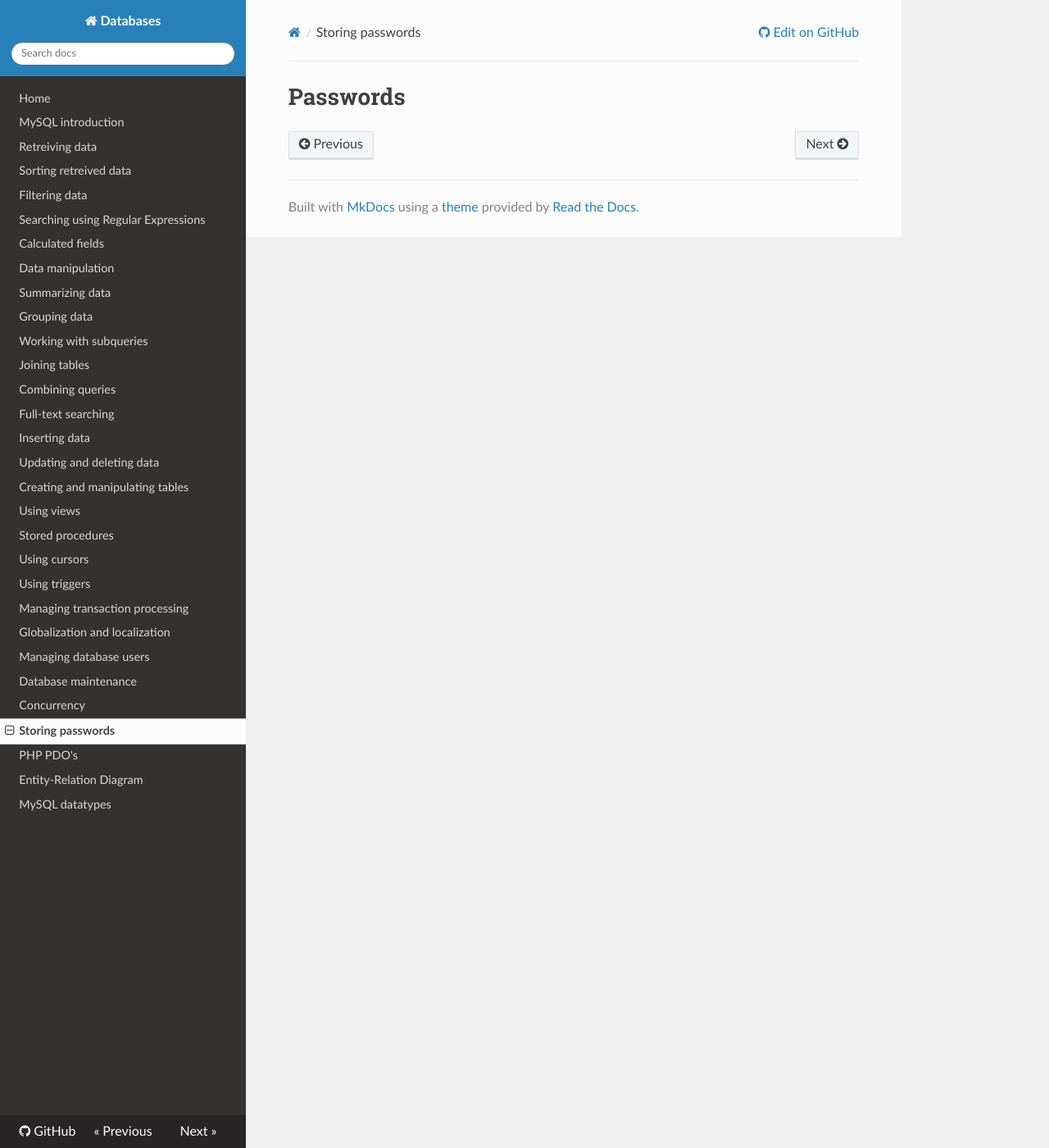
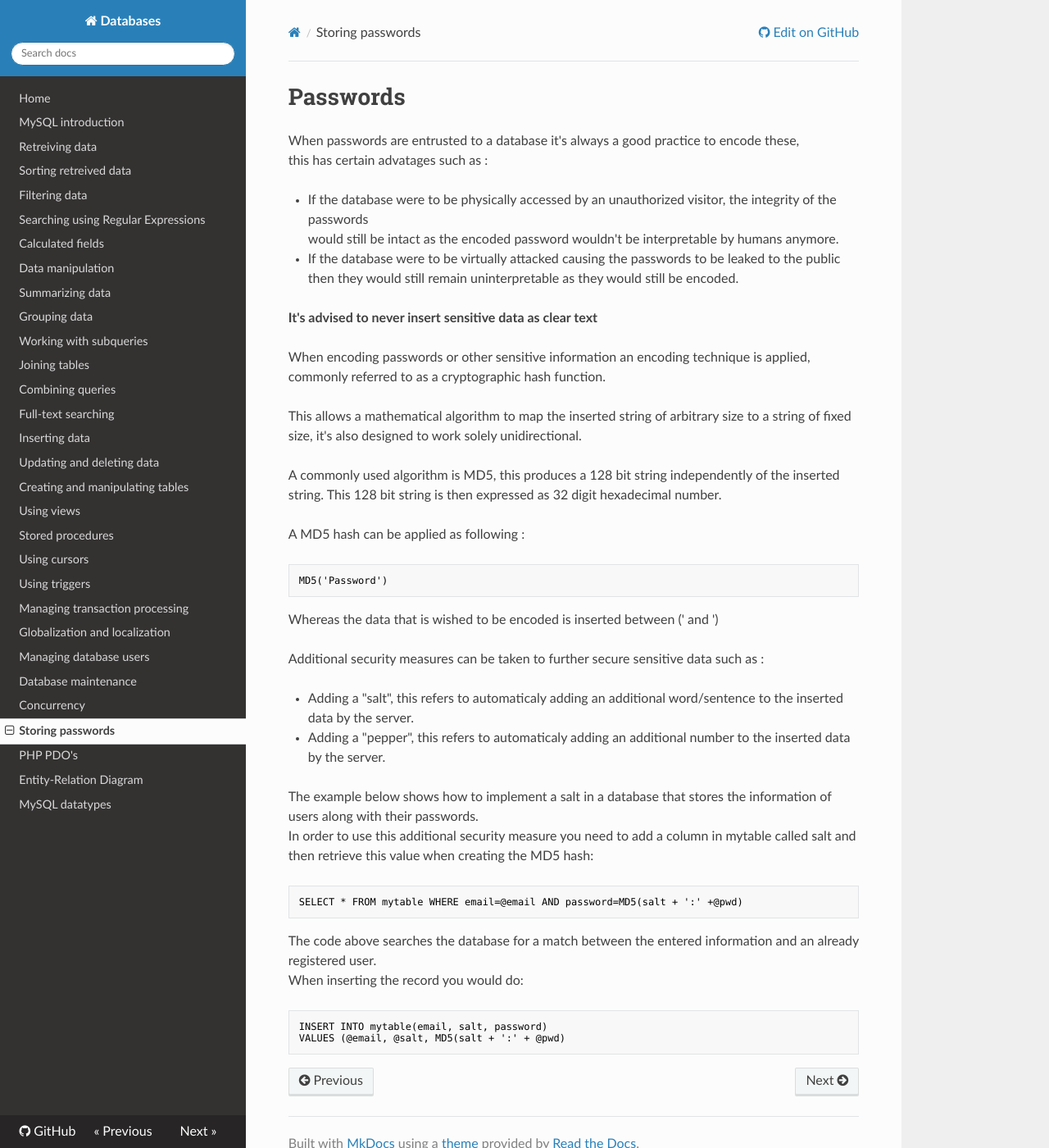
Before and after one commit to sillevl/course-databases, an MkDocs documentation site: the page built from docs/passwords.md, in a window 1280 px wide and 1400 px high. Shown: the whole window at 82% size. Built offline with MkDocs 1.6.1, drawn with Linux system fonts in a browser that asks for light colours; nearby versions of some CDN libraries; old or Windows-style settings are respelled for this version of MkDocs.

Commit message:
Update Passwords.md
Added information about md5,salt and pepper in addition as how to implement them.

````diff
--- a/docs/passwords.md
+++ b/docs/passwords.md
@@ -1 +1,36 @@
 # Passwords
+When passwords are entrusted to a database it's always a good practice to encode these,<br>
+this has certain advatages such as :
+<ul>
+  <li>If the database were to be physically accessed by an unauthorized visitor, the integrity of the passwords<br> would still be intact as the encoded password wouldn't be interpretable by humans anymore.</li>
+  <li>If the database were to be virtually attacked causing the passwords to be leaked to the public then they would still remain uninterpretable as they would still be encoded.</li>
+</ul>
+<ul><b>It's advised to never insert sensitive data as clear text</b></ul>
+
+When encoding passwords or other sensitive information an encoding technique is applied, commonly referred to as a cryptographic hash function. <br><br>This allows a mathematical algorithm to map the inserted string of arbitrary size to a string of fixed size, it's also designed to work solely unidirectional.<br><br>
+A commonly used algorithm is MD5, this produces a 128 bit string independently of the inserted string. This 128 bit string is then expressed as 32 digit hexadecimal number.<br>
+<br>
+A MD5 hash can be applied as following :<br>
+```mysql
+MD5('Password')
+```
+Whereas the data that is wished to be encoded is inserted between ('  and  ')
+<br>
+
+Additional security measures can be taken to further secure sensitive data such as :
+<ul>
+  <li>Adding a "salt", this refers to automaticaly adding an additional word/sentence to the inserted data by the server. </li>
+  <li>Adding a "pepper", this refers to automaticaly adding an additional number to the inserted data by the server.</li>
+</ul>
+
+The example below shows how to implement a salt in a database that stores the information of users along with their passwords.<br>
+In order to use this additional security measure you need to add a column in mytable called salt and then retrieve this value when creating the MD5 hash:
+```mysql
+SELECT * FROM mytable WHERE email=@email AND password=MD5(salt + ':' +@pwd)
+```
+The code above searches the database for a match between the entered information and an already registered user.<br>
+When inserting the record you would do:
+```mysql
+INSERT INTO mytable(email, salt, password)
+VALUES (@email, @salt, MD5(salt + ':' + @pwd)
+```
````
